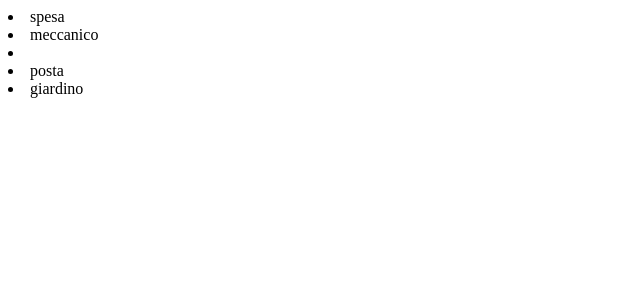
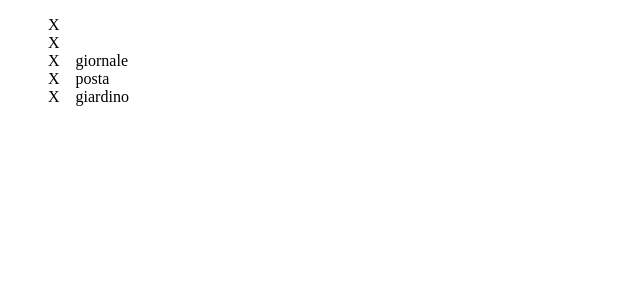
Before and after one commit to MarcoGotti/vue-todolist, a Vue app: page / in a window 1280 px wide. Shown: the top 300 px of the page, without its empty margins (0-640 px from the left). Built offline with nearby package versions, Linux system fonts and the light colour scheme.

Commit message:
commit with luigi

```diff
--- a/src/App.vue
+++ b/src/App.vue
@@ -6,23 +6,28 @@ export default {
       list: [
         {
           todo:'spesa',
-          done: true
+          done: false,
+          line: true
         },
         {
           todo:'meccanico',
-          done: true
+          done: false,
+          line: true
         },
         {
           todo:'giornale',
-          done: false
+          done: true,
+          line: true
         },
         {
           todo:'posta',
-          done: true
+          done: true,
+          line: true
         },
         {
           todo:'giardino',
-          done: true
+          done: true,
+          line: true
         }
       ]
     }
@@ -31,15 +36,23 @@ export default {
 </script>
 
 <template>
-  <div>
-   <template v-for="item in list">
-    <li v-if="item.done">
+  <ul>
+   <li v-for="item in list">
+<!-- Milestone 2 -->
+      <span @click="item.done=!item.done">X</span>
+      <span class="ml_1" v-if="item.done">{{ item.todo }}</span>
+      <span  class="ml_1" v-else></span>
+<!-- Milestone 1 -->
+    <!-- <li v-if="!item.done">
+      <span @click="">X</span>
       {{ item.todo }}
     </li>
-    <li v-else></li>
-   </template>
+    <li class="line_through" v-else>
+      {{ item.todo }}
+    </li> -->
+   </li>
 
-  </div>
+  </ul>
 
 </template>
 
--- a/src/style.css
+++ b/src/style.css
@@ -1,3 +1,21 @@
+.container {
+  width: 70%;
+  max-width: 1176px;
+  margin: auto;
+}
+
+ul {
+  list-style-type: none;
+}
+
+.ml_1 {
+  margin-left: 1rem;
+}
+
+.line_through {
+  text-decoration: line-through;
+}
+
 /* :root {
   font-family: Inter, system-ui, Avenir, Helvetica, Arial, sans-serif;
   line-height: 1.5;
```
